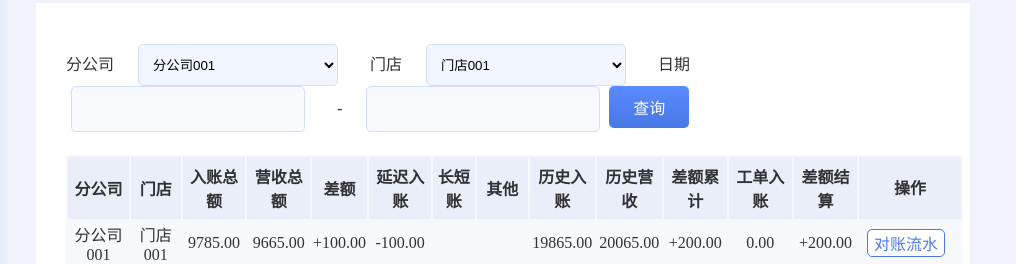
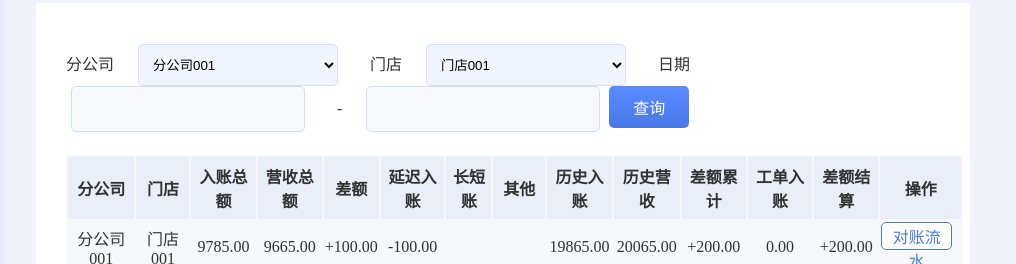
Before and after one commit to liuxiao11/yuan_finance, a plain HTML site: page check-select.html in a window 1280 px wide. Shown: the part 207-471 px from the top of the page, 264-1280 px from the left. Drawn offline with Linux system fonts and the light colour scheme.

Commit message:
更新按钮大小

```diff
--- a/check-select.html
+++ b/check-select.html
@@ -162,7 +162,7 @@
                             <th>差额累计</th>
                             <th>工单入账</th>
                             <th>差额结算</th>
-                            <th style="width:100px;display: block;line-height: 62px;">操作</th>
+                            <th>操作</th>
                         </tr>
                         <tr>
                             <td>分公司001</td>
--- a/css/transfer.css
+++ b/css/transfer.css
@@ -175,7 +175,6 @@
 
 }
 .con-2 .dep-add{
-    width: 60px;
     height: 28px;
     border-radius: 5px;
     border: solid 1px #4a79e7;
@@ -228,7 +227,6 @@
     box-shadow: 0px 6px 7px 0px  rgba(144, 163, 207, 0.34);
 }
 .con-2 .con-table table button{
-    width: 60px;
     height: 28px;
     border-radius: 5px;
     border: solid 1px #4a79e7;
```
